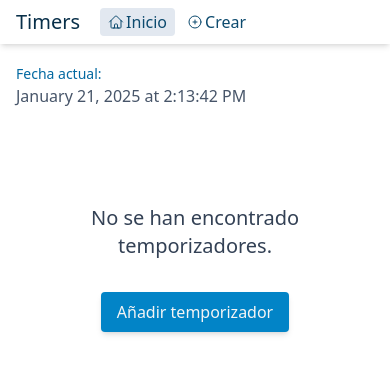
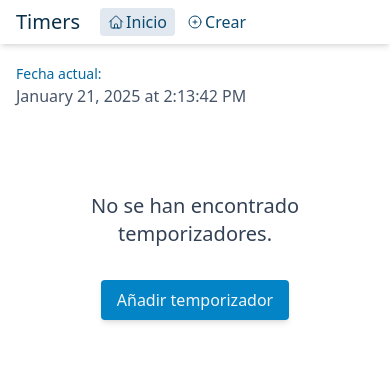
Before and after one commit to franlopezm/countdown, a React (Vite) app: page / in a window 390 px wide. Shown: the top 374 px of the page. Built offline with nearby package versions, Linux system fonts and the light colour scheme.

Commit message:
fix: DateList responsive

```diff
--- a/src/DateContainer/components/DateList.tsx
+++ b/src/DateContainer/components/DateList.tsx
@@ -12,7 +12,7 @@ export const DateList = (props: DateListProps) => {
   const { dates, dateSize, removeDate } = useDateContext()
 
   return (
-    <div className='mt-8 flex flex-wrap justify-start'>
+    <div className='mt-5 md:mt-8 flex flex-wrap justify-start'>
       {
         dateSize === 0 ? (
           <NotFoundTimer
@@ -39,7 +39,7 @@ export const DateList = (props: DateListProps) => {
               isDisabled={itemType !== type}
               onDelete={() => removeDate(id)}
               sharePath={viewPath}
-              classContainer='mb-4 mr-4'
+              classContainer='mb-3 mr-0 md:mb-4 md:mr-4'
             />
           )
         })
```
